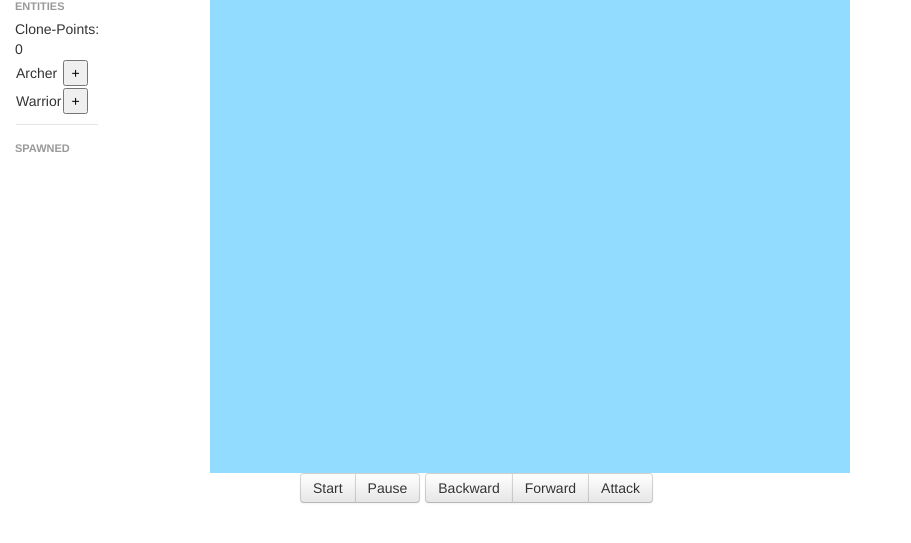
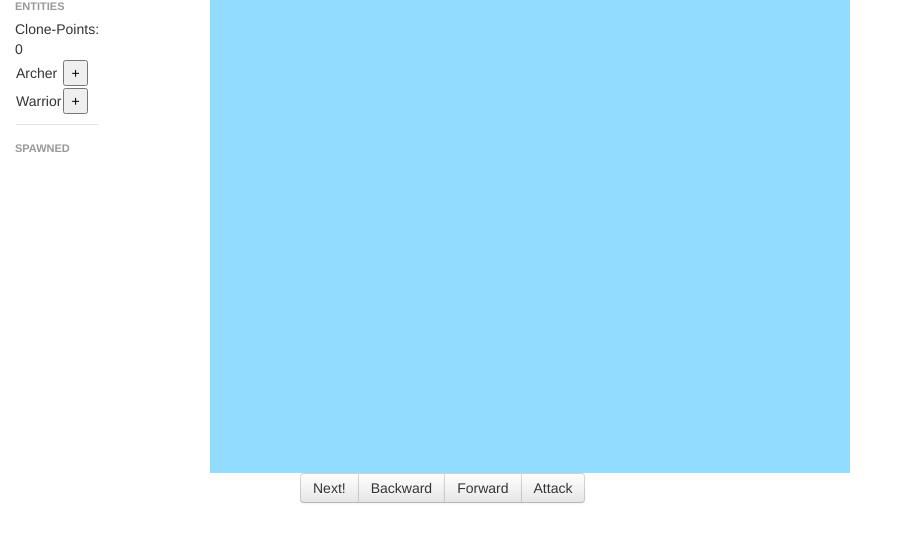
Before and after one commit to devNil/revolt, a website: page game.html in a window 1280 px wide. Shown: the part 67-610 px from the top of the page, without its empty margins (0-911 px from the left). Drawn offline with Linux system fonts and the light colour scheme.

Commit message:
only next button
pause and start aren't important @ moment

```diff
--- a/game.html
+++ b/game.html
@@ -59,11 +59,8 @@
 		<canvas id="screen" style="background-color: #92dcff;float:right;" width="640" height="480"></canvas>
 	</div>
 	<div class="span5" style="clear:both; margin-left:300px;">
-		<div class="btn-group" id="controls" style="float:left;">
-		  <button class="btn">Start</button>
-		  <button class="btn">Pause</button>
-		</div>
 		<div class="btn-group" id="controls">
+		  <button class="btn">Next!</button>
 		  <button class="btn">Backward</button>
 		  <button class="btn">Forward</button>
 		  <button class="btn">Attack</button>
```
Also changed, not shown: 3 other files.
